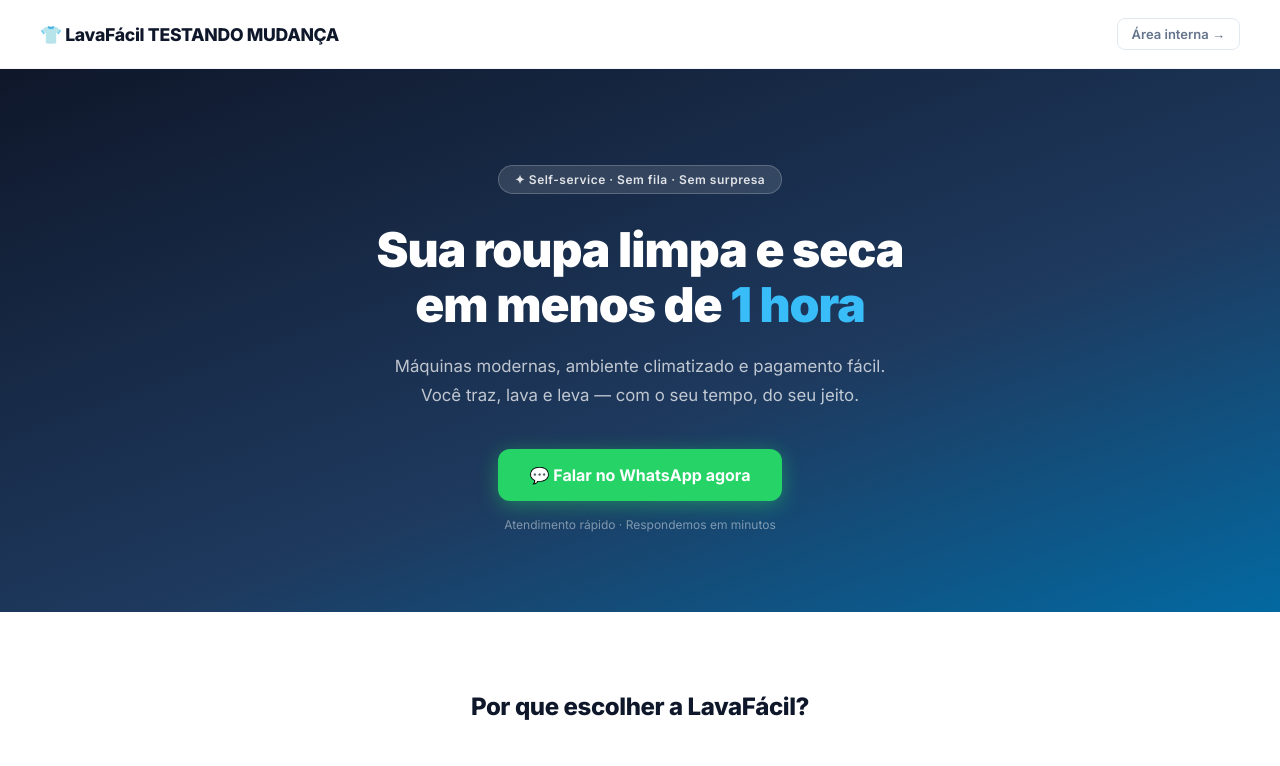
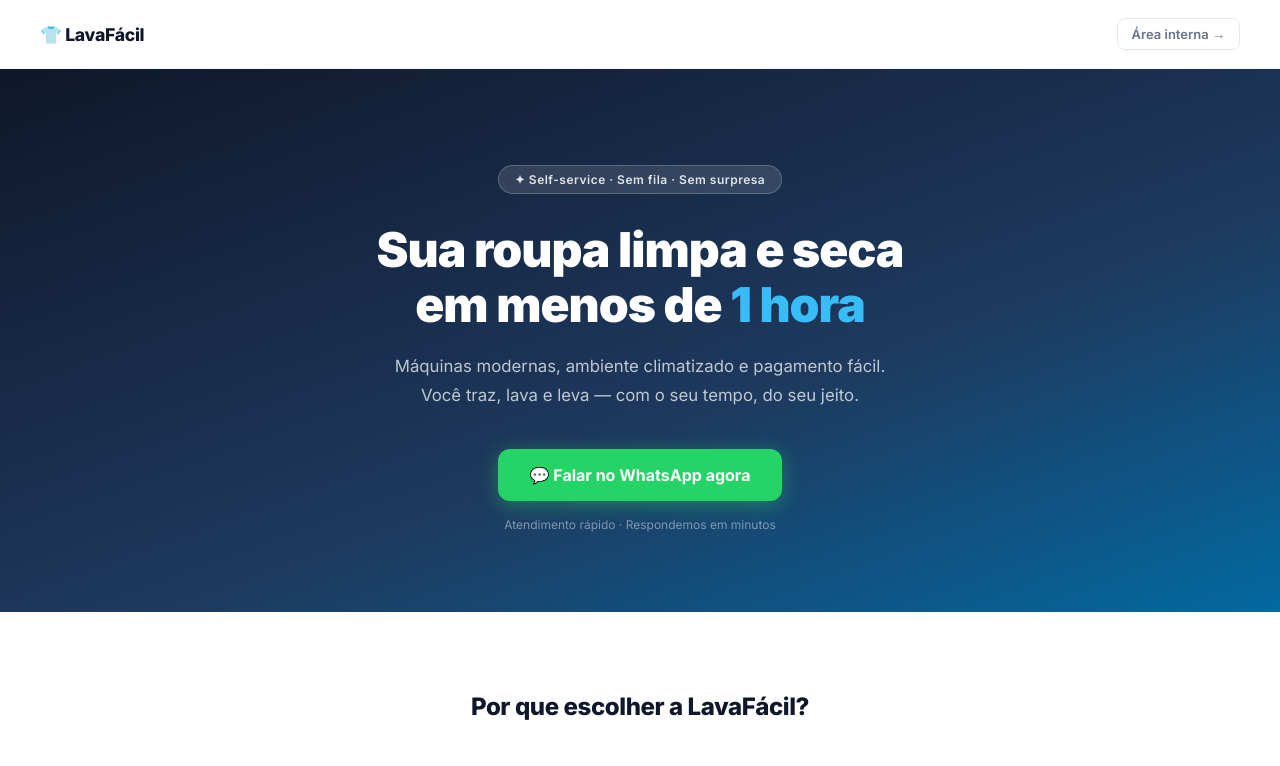
Before and after one commit to luishlb/lavafacilteste, a plain HTML site: page index.html in a window 1280 px wide. Shown: the top 766 px of the page. Drawn offline with Linux system fonts and the light colour scheme.

Commit message:
desfiz a mudança teste

```diff
--- a/index.html
+++ b/index.html
@@ -13,7 +13,7 @@
 
   <!-- Barra de navegação -->
   <nav class="navbar">
-    <span class="nav-logo">👕 LavaFácil TESTANDO MUDANÇA</span>
+    <span class="nav-logo">👕 LavaFácil</span>
     <a class="nav-painel" href="painel.html">Área interna →</a>
   </nav>
 
```
